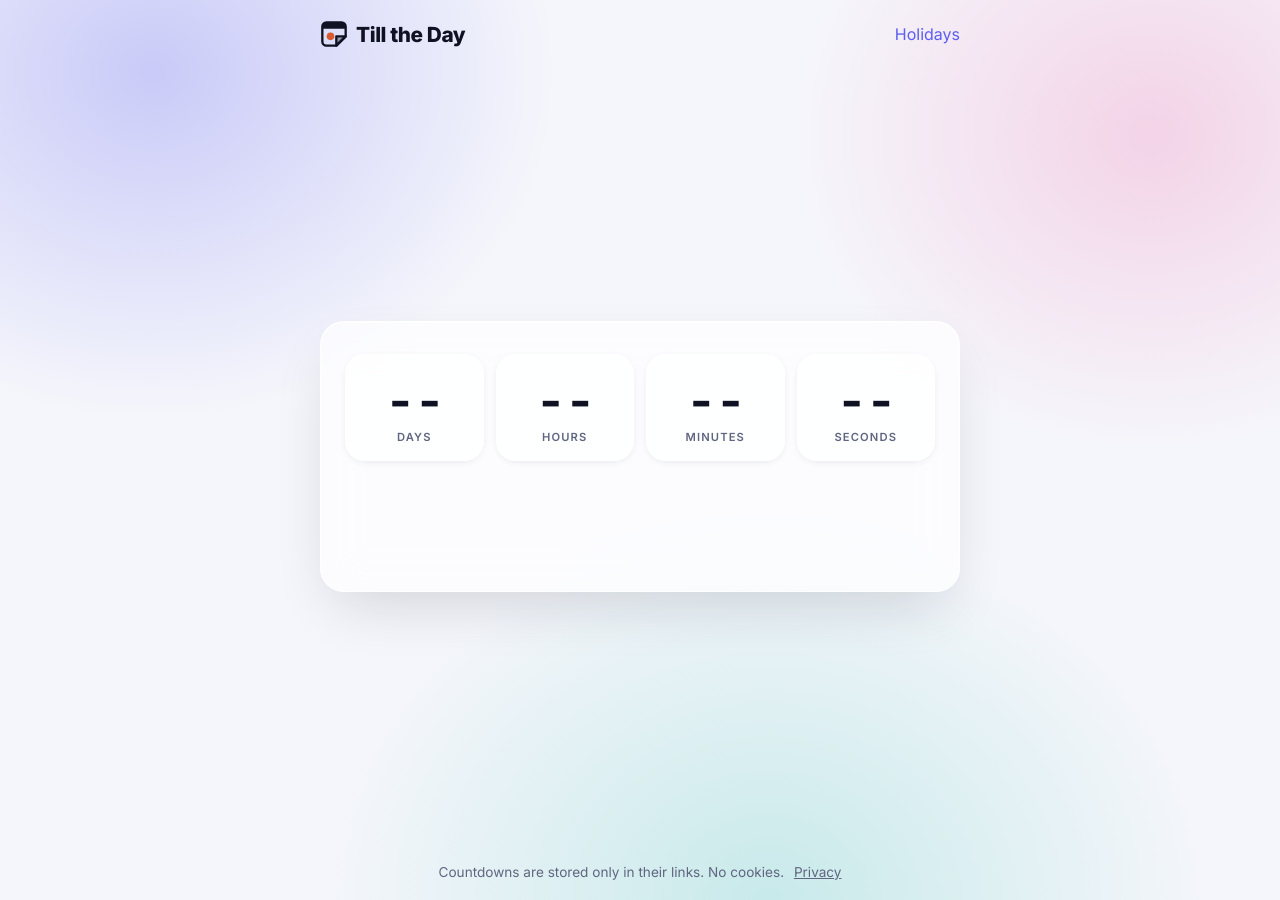
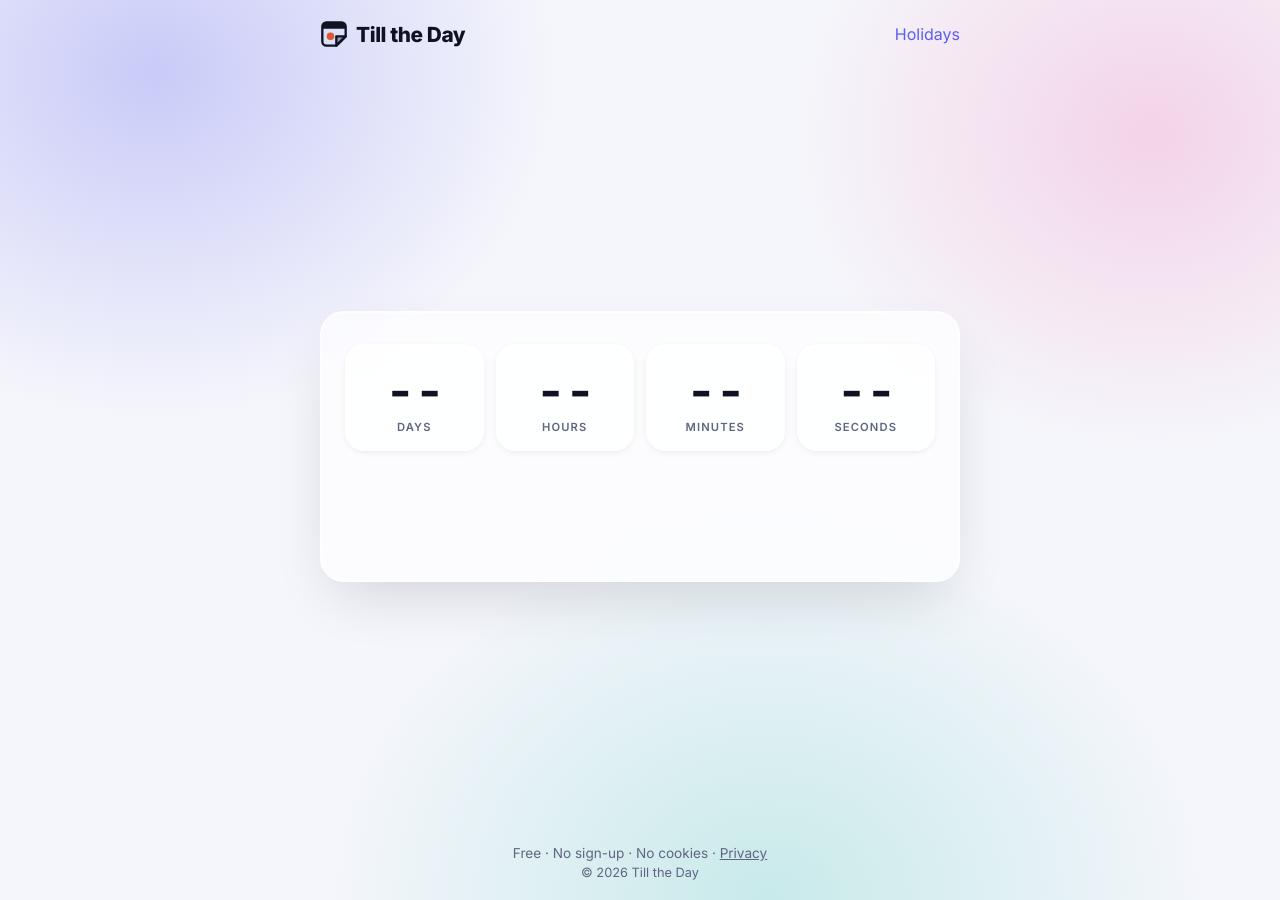
Before and after one commit to BrettSheleski/TillThe.day, a Jekyll site: the page built from index.html, in a window 1280 px wide. Built offline with Jekyll 4.4.1, drawn with Linux system fonts in a browser that asks for light colours.

Commit message:
Simplify the footer and add a copyright line
- "Free · No sign-up · No cookies · Privacy" instead of explaining that
  countdowns live in their links (the privacy page still does)
- A smaller "© <year> Till the Day" line below, with the build's year

```diff
--- a/_includes/footer.html
+++ b/_includes/footer.html
@@ -1,6 +1,9 @@
 <footer class="site-footer">
+  <!-- The short version; how countdowns live in their links is on the privacy page -->
   <p>
-    Countdowns are stored only in their links. No cookies.
+    Free · No sign-up · No cookies ·
     <a href="{{ '/privacy/' | relative_url }}">Privacy</a>
   </p>
+  <!-- The year is the build's, so the nightly rebuild moves it on each January -->
+  <p class="copyright">&copy; {{ site.time | date: '%Y' }} {{ site.title }}</p>
 </footer>
--- a/_sass/_layout.scss
+++ b/_sass/_layout.scss
@@ -42,6 +42,7 @@
   font-size: 0.85rem;
 
   p { margin: 0; }
+  .copyright { margin-top: 4px; font-size: 0.8rem; }
 }
 
 .card {
@@ -79,7 +80,7 @@
   &:focus-visible { color: var(--accent); text-decoration: underline; }
 }
 
-.site-footer a { color: inherit; margin-left: 6px; }
+.site-footer a { color: inherit; }
 
 // Text pages (_layouts/page.html), e.g. the privacy policy
 .prose {
```
Also changed, not shown: README.md.
